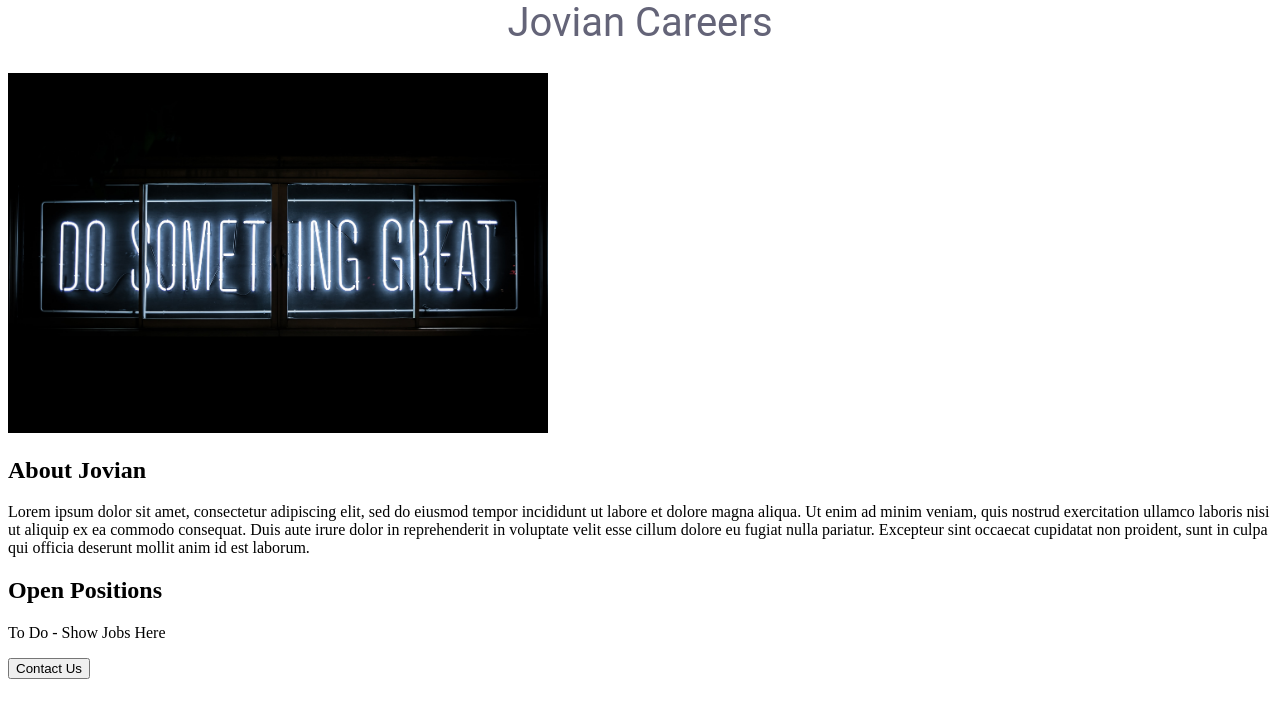
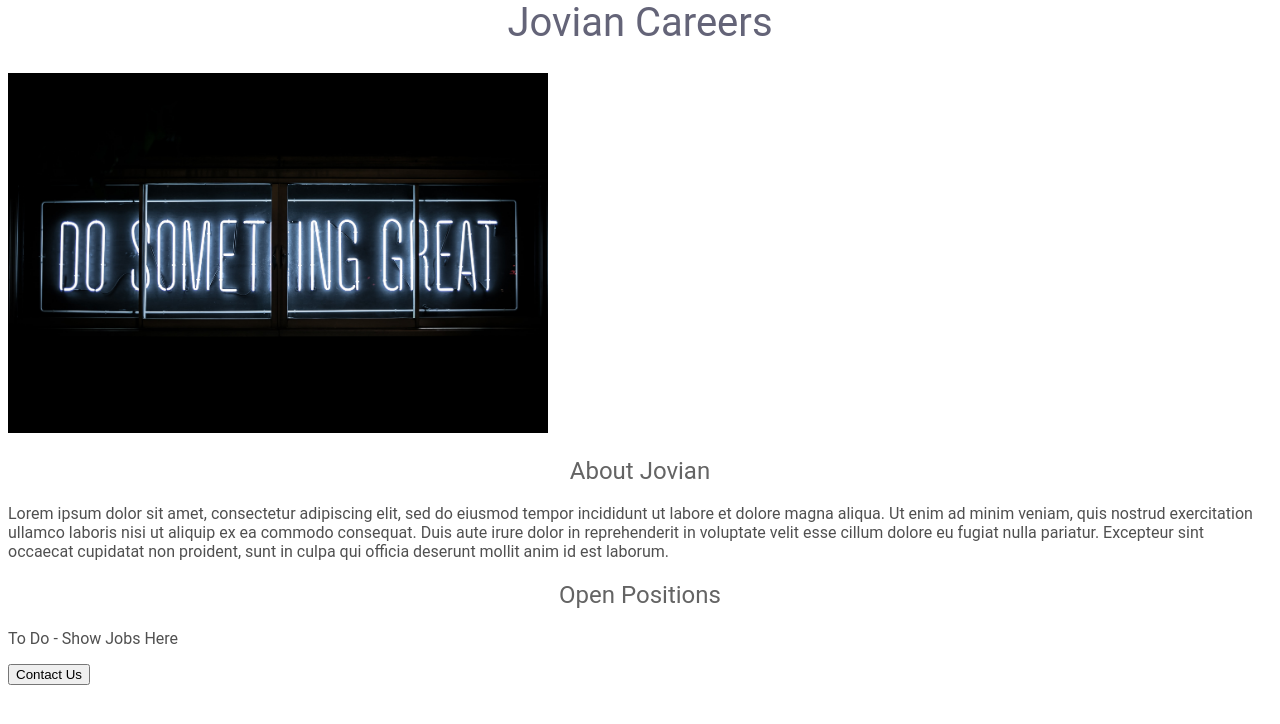
Before and after one commit to vatsava9/jovian-careers, a Flask app: page / in a window 1280 px wide. Shown: the part 28-752 px from the top of the page. Run offline with Flask 2, Linux system fonts and the light colour scheme.

Commit message:
Added some features

```diff
--- a/templates/home.html
+++ b/templates/home.html
@@ -3,22 +3,39 @@
   <head>
       <title> Jovian Careers </title>
       <style>
-        h1 {
+        h1{
           font-size: 40px;
           font-family: Roboto;
           font-weight: normal;
           color: rgb(100, 100, 120);
           text-align: center;
         }
+
         #banner{
           width: = 100%;
           height: 360px;
           object-fit: cover;
         }
+
+        h2{
+          font-family: Roboto;
+          font: size: 32px;
+          color: rgb(100,100,100);
+          text-align: center;
+          font-weight: normal;
+        }
+        p {
+          font-family: Roboto;
+          color: rgb(80,80,80)
+        }
+        #div{
+          max-width: 720px;
+        }
       </style>
   </head>
 
   <body>
+    <div id="container">
       <h1> Jovian Careers </h1>
       <img id="banner" src = 'https://jovian-careers.vatsava9.repl.co/static/banner.jpeg'>
       <h2> About Jovian</h2>
@@ -28,5 +45,6 @@
       <h2>Open  Positions</h2>
       <p> To Do - Show Jobs Here</p>
       <button>Contact Us</button>
+      </div>
   </body>
 </html>
```
Lines whose indentation alone changed are shown as unchanged.
